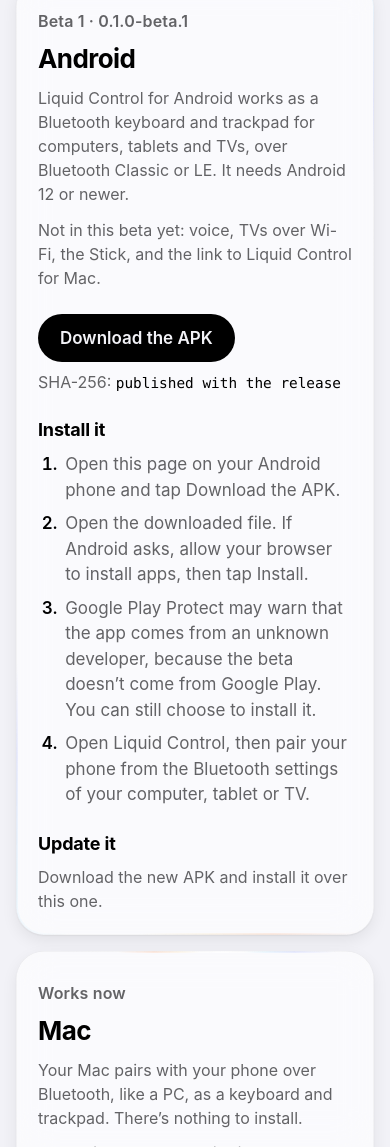
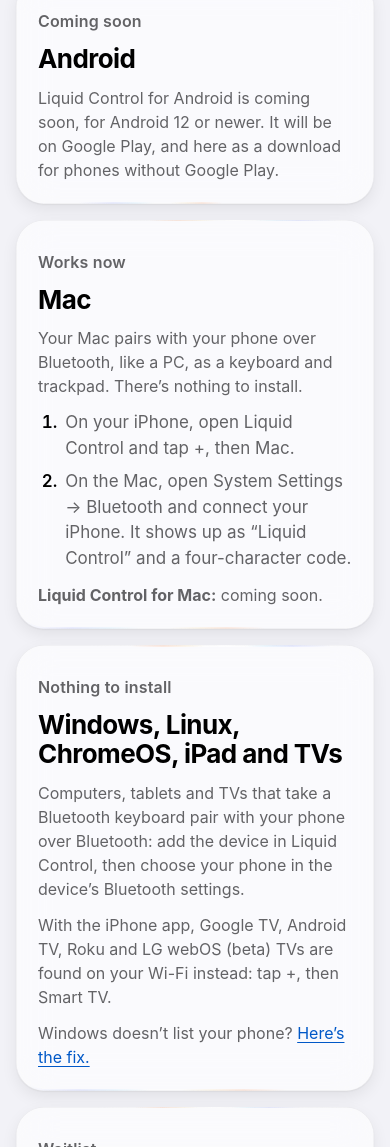
Before and after one commit to saitokiku/liquid-control, a plain HTML site: page get/index.html in a window 390 px wide. Shown: the part 853-2000 px from the top of the page. Drawn offline with Linux system fonts and the light colour scheme.

Commit message:
Android: coming soon
The Android app is being rebuilt to match the iPhone app, so the site no longer offers the old beta APK. Home, Get it,
Support, the README and the bug form say Android is coming soon, on Google Play and as a download here; the social
image says "Free public beta for iPhone and Apple Watch". The Mac steps speak to the iPhone only.

Co-Authored-By: Claude Opus 5.5 <noreply@anthropic.com>
Claude-Session: https://claude.ai/code/session_01P3YxnynXQDU9c833TjPn7V

```diff
--- a/get/index.html
+++ b/get/index.html
@@ -3,15 +3,15 @@
 <head>
   <meta charset="utf-8">
   <meta name="viewport" content="width=device-width, initial-scale=1, viewport-fit=cover">
-  <title>Get Liquid Control: the iPhone, Apple Watch and Android betas</title>
-  <meta name="description" content="Every download and link for Liquid Control: the iPhone and Apple Watch beta on TestFlight, the Android beta, your Mac, PC, iPad and TV, and the Stick waitlist.">
+  <title>Get Liquid Control: the iPhone and Apple Watch beta</title>
+  <meta name="description" content="Every download and link for Liquid Control: the iPhone and Apple Watch beta on TestFlight, how to pair your Mac, PC, iPad and TV, and what’s coming: Android and the Stick.">
   <meta name="color-scheme" content="light dark">
   <meta name="theme-color" content="#F2F2F7" media="(prefers-color-scheme: light)">
   <meta name="theme-color" content="#000000" media="(prefers-color-scheme: dark)">
   <meta property="og:type" content="website">
   <meta property="og:site_name" content="Liquid Control">
   <meta property="og:title" content="Get Liquid Control">
-  <meta property="og:description" content="The iPhone and Apple Watch beta, the Android beta, and how to pair your Mac, PC, iPad and TV.">
+  <meta property="og:description" content="The iPhone and Apple Watch beta, and how to pair your Mac, PC, iPad and TV.">
   <meta property="og:url" content="https://saitokiku.github.io/liquid-control/get/">
   <meta property="og:image" content="https://saitokiku.github.io/liquid-control/assets/og.png">
   <meta name="twitter:card" content="summary_large_image">
@@ -66,27 +66,12 @@
 
       <section class="get-item card glass" id="android" aria-labelledby="android-title">
         <div class="get-title">
-          <p class="eyebrow">Beta 1 · 0.1.0-beta.1</p>
+          <p class="eyebrow">Coming soon</p>
           <h2 id="android-title">Android</h2>
         </div>
         <div class="get-body">
-          <p>Liquid Control for Android works as a Bluetooth keyboard and trackpad for computers, tablets and TVs,
-            over Bluetooth Classic or LE. It needs Android 12 or newer.</p>
-          <p>Not in this beta yet: voice, TVs over Wi-Fi, the Stick, and the link to Liquid Control for Mac.</p>
-          <div class="actions">
-            <a class="btn btn-primary" href="https://github.com/saitokiku/liquid-control/releases/download/android-v0.1.0-beta.1/liquid-control-android-0.1.0-beta.1.apk">Download the APK</a>
-          </div>
-          <p class="sha">SHA-256: <code id="apk-sha256">published with the release</code></p>
-          <h3>Install it</h3>
-          <ol class="steps">
-            <li>Open this page on your Android phone and tap Download the APK.</li>
-            <li>Open the downloaded file. If Android asks, allow your browser to install apps, then tap Install.</li>
-            <li>Google Play Protect may warn that the app comes from an unknown developer, because the beta doesn’t
-              come from Google Play. You can still choose to install it.</li>
-            <li>Open Liquid Control, then pair your phone from the Bluetooth settings of your computer, tablet or TV.</li>
-          </ol>
-          <h3>Update it</h3>
-          <p>Download the new APK and install it over this one.</p>
+          <p>Liquid Control for Android is coming soon, for Android 12 or newer. It will be on Google Play, and here as
+            a download for phones without Google Play.</p>
         </div>
       </section>
 
@@ -99,9 +84,9 @@
           <p>Your Mac pairs with your phone over Bluetooth, like a PC, as a keyboard and trackpad. There’s nothing to
             install.</p>
           <ol class="steps">
-            <li>On iPhone, open Liquid Control and tap +, then Mac. On Android, open Liquid Control.</li>
-            <li>On the Mac, open System Settings → Bluetooth and connect your phone. An iPhone shows up as
-              “Liquid Control” and a four-character code; an Android phone, by its own name.</li>
+            <li>On your iPhone, open Liquid Control and tap +, then Mac.</li>
+            <li>On the Mac, open System Settings → Bluetooth and connect your iPhone. It shows up as “Liquid Control”
+              and a four-character code.</li>
           </ol>
           <p><strong>Liquid Control for Mac:</strong> coming soon.</p>
         </div>
```
Also changed, not shown: index.html (+11 -13 lines), support/index.html (+4 -5 lines), assets/og.png, 2 other files.
